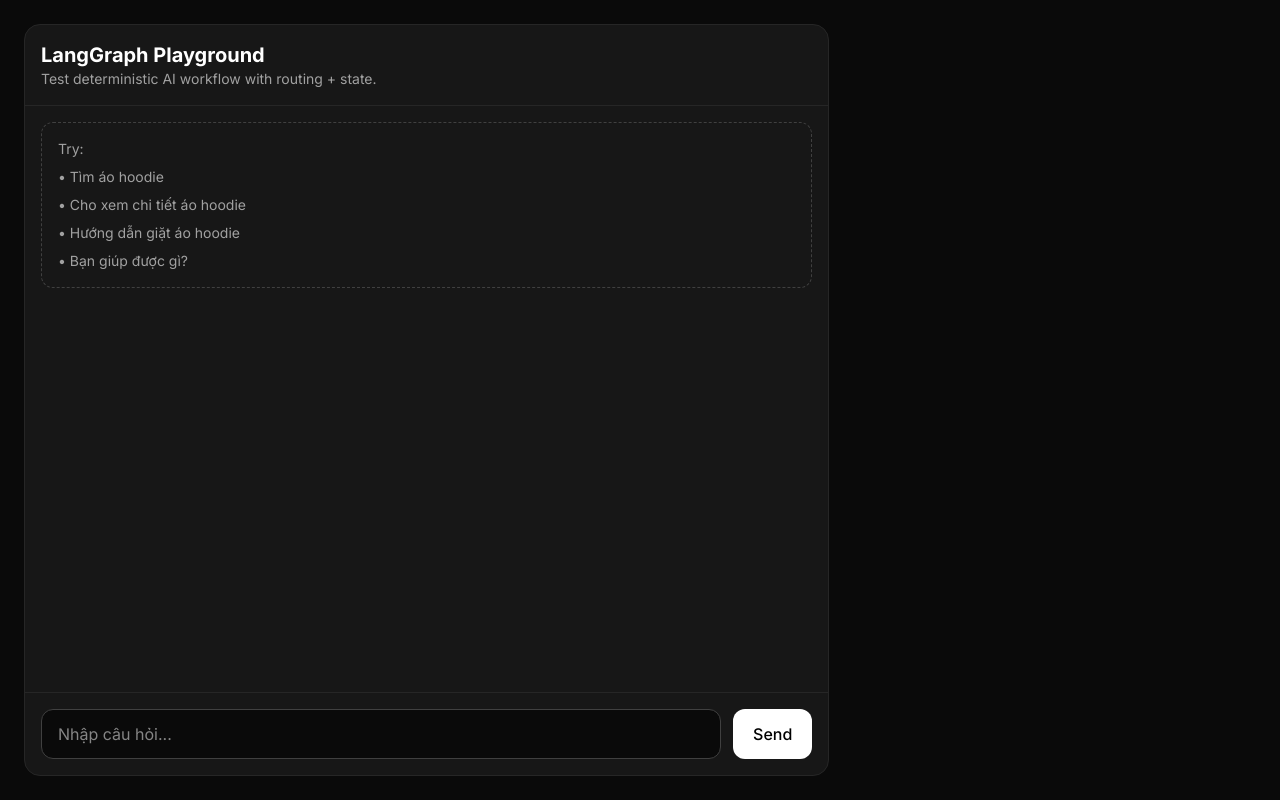
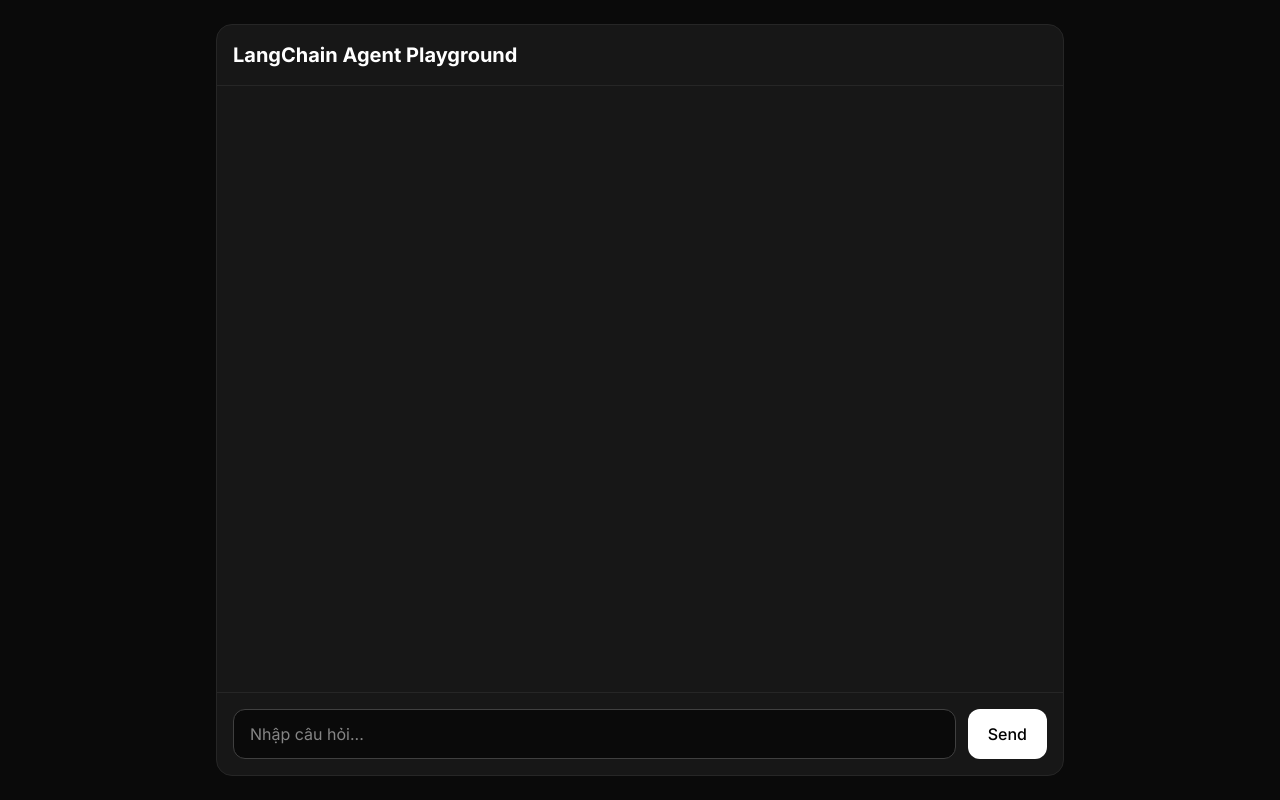
Before and after one commit to phxbinh/TrungNguyen, a Next.js app: page /test-agent-langchain in a window 1280 px wide. Built offline with nearby package versions, Linux system fonts and the light colour scheme.

Commit message:
Update page.tsx

```diff
--- a/src/app/test-agent-langchain/page.tsx
+++ b/src/app/test-agent-langchain/page.tsx
@@ -10,73 +10,69 @@ type ChatMessage = {
 export default function HomePage() {
   const [input, setInput] = useState('');
   const [loading, setLoading] = useState(false);
-
   const [messages, setMessages] = useState<ChatMessage[]>([]);
 
   async function handleSend() {
-    if (!input.trim()) return;
+    if (!input.trim() || loading) return;
 
-    const userMessage = input;
-
-    setMessages((prev) => [
-      ...prev,
+    const nextMessages: ChatMessage[] = [
+      ...messages,
       {
         role: 'user',
-        content: userMessage,
+        content: input,
       },
-    ]);
+    ];
 
+    // optimistic update
+    setMessages(nextMessages);
     setInput('');
     setLoading(true);
 
     try {
-/*
-      const res = await fetch('/api/chat-langgraph', {
+      const res = await fetch('/api/test-agent-langchain', {
         method: 'POST',
+        headers: {
+          'Content-Type': 'application/json',
+        },
         body: JSON.stringify({
-          message: userMessage,
+          messages: nextMessages,
         }),
       });
 
       const data = await res.json();
 
-      setMessages((prev) => [
-        ...prev,
+      console.log(data);
+
+      const agentMessages = data?.messages ?? [];
+      const lastMessage = agentMessages[agentMessages.length - 1];
+
+      let assistantContent = '';
+
+      if (typeof lastMessage?.content === 'string') {
+        assistantContent = lastMessage.content;
+      } else if (Array.isArray(lastMessage?.content)) {
+        assistantContent = lastMessage.content
+          .map((c: any) => c.text || '')
+          .join('\n');
+      }
+
+      setMessages([
+        ...nextMessages,
         {
           role: 'assistant',
-          content: data.content,
+          content: assistantContent || 'Không có phản hồi',
         },
       ]);
-*/
+    } catch (error) {
+      console.error(error);
 
-const res = await fetch('/api/test-agent-langchain', {
-  method: 'POST',
-  headers: {
-    "Content-Type": "application/json"
-  },
-  body: JSON.stringify({
-    messages: [
-      {
-        role: "user",
-        content: userMessage
-      }
-    ],
-  }),
-});
-
-const data = await res.json();
-
-const lastMessage = data.messages[data.messages.length - 1];
-
-setMessages((prev) => [
-  ...prev,
-  {
-    role: 'assistant',
-    content: lastMessage.content,
-  },
-]);
-
-
+      setMessages([
+        ...nextMessages,
+        {
+          role: 'assistant',
+          content: 'Có lỗi xảy ra.',
+        },
+      ]);
     } finally {
       setLoading(false);
     }
@@ -84,30 +80,13 @@ setMessages((prev) => [
 
   return (
     <main className="min-h-screen bg-neutral-950 text-white">
-      <div className="mx-auto grid min-h-screen max-w-7xl grid-cols-1 gap-6 p-6 lg:grid-cols-[2fr_1fr]">
-
-        {/* Left side */}
-        <section className="flex flex-col rounded-2xl border border-neutral-800 bg-neutral-900">
+      <div className="mx-auto flex min-h-screen max-w-4xl flex-col p-6">
+        <section className="flex flex-1 flex-col rounded-2xl border border-neutral-800 bg-neutral-900">
           <div className="border-b border-neutral-800 p-4">
-            <h1 className="text-xl font-bold">LangGraph Playground</h1>
-            <p className="text-sm text-neutral-400">
-              Test deterministic AI workflow with routing + state.
-            </p>
+            <h1 className="text-xl font-bold">LangChain Agent Playground</h1>
           </div>
 
           <div className="flex-1 space-y-4 overflow-y-auto p-4">
-            {messages.length === 0 && (
-              <div className="rounded-xl border border-dashed border-neutral-700 p-4 text-sm text-neutral-400">
-                Try:
-                <ul className="mt-2 space-y-2">
-                  <li>• Tìm áo hoodie</li>
-                  <li>• Cho xem chi tiết áo hoodie</li>
-                  <li>• Hướng dẫn giặt áo hoodie</li>
-                  <li>• Bạn giúp được gì?</li>
-                </ul>
-              </div>
-            )}
-
             {messages.map((message, index) => (
               <div
                 key={index}
@@ -117,7 +96,7 @@ setMessages((prev) => [
                     : 'bg-neutral-800'
                 }`}
               >
-                <p className="text-sm whitespace-pre-wrap">
+                <p className="whitespace-pre-wrap text-sm">
                   {message.content}
                 </p>
               </div>
@@ -125,7 +104,7 @@ setMessages((prev) => [
 
             {loading && (
               <div className="w-fit rounded-xl bg-neutral-800 px-4 py-3 text-sm text-neutral-400">
-                Running graph...
+                Thinking...
               </div>
             )}
           </div>
@@ -135,6 +114,9 @@ setMessages((prev) => [
               <input
                 value={input}
                 onChange={(e) => setInput(e.target.value)}
+                onKeyDown={(e) => {
+                  if (e.key === 'Enter') handleSend();
+                }}
                 placeholder="Nhập câu hỏi..."
                 className="flex-1 rounded-xl border border-neutral-700 bg-neutral-950 px-4 py-3 outline-none"
               />
```
